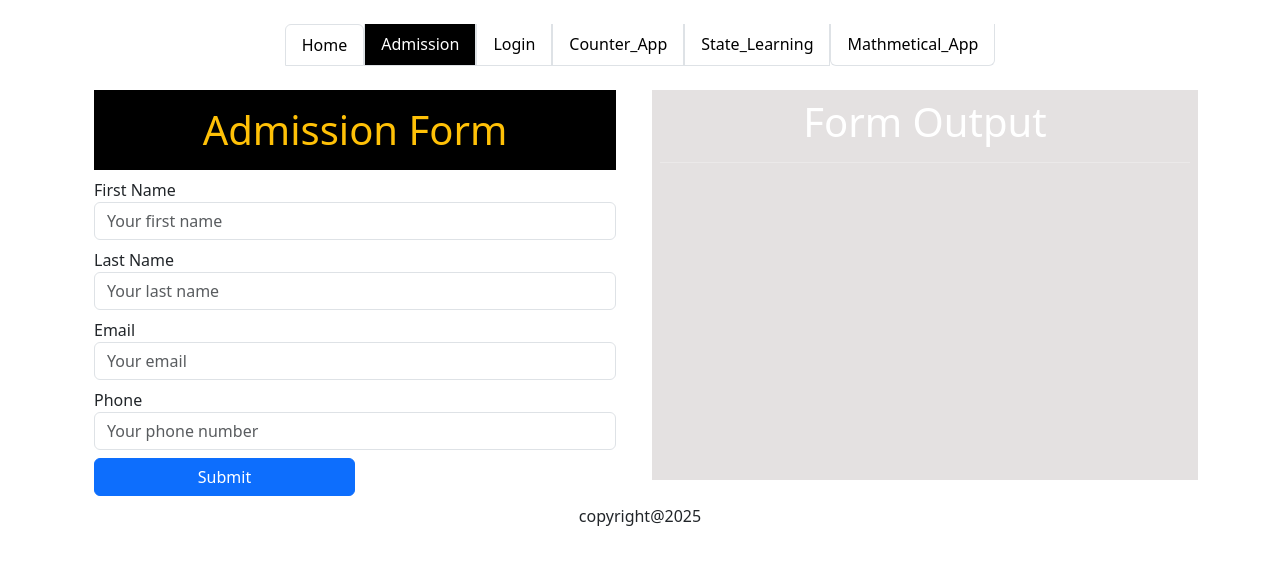
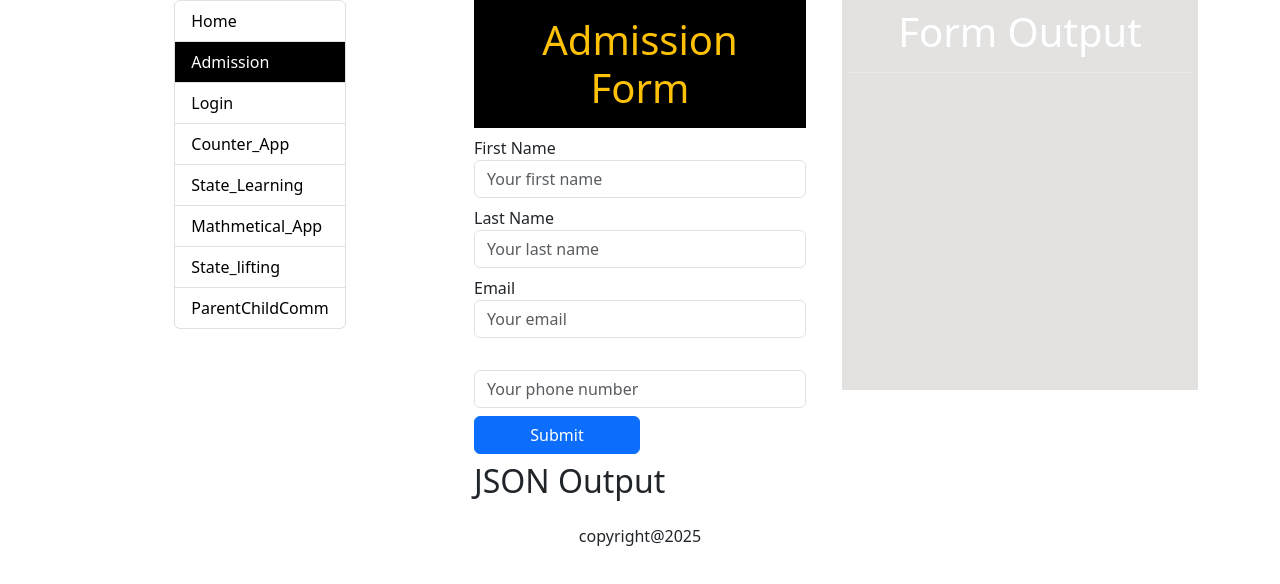
Before and after one commit to RamniwasG/react-learning-demo-app, a React (Create React App) app: page / in a window 1280 px wide. Both pictures are taken after a click on the item "Admission". Shown: the top 584 px of the page. Built offline with nearby package versions, Linux system fonts and the light colour scheme.

Commit message:
statelifting learned

```diff
--- a/src/App.js
+++ b/src/App.js
@@ -1,3 +1,4 @@
+import { useState } from 'react';
 import './App.css';
 // import CustomBtn from './button/button';
 import FormOutput from './FormOutput';
@@ -7,21 +8,25 @@ import NavigationComp from './navigation';
 import RegistrationForm from './RegistrationForm'
 import LoginComp from './login';
 import LoginOutput from './LoginOutput';
-import { useState } from 'react';
 import CounterApp from './Counter_App';
 import StateLearning from './StateLearning';
 import MathmeticalApp from './Mathmetical_App'
+import StateLifting from './stateLifting/StateLifting';
 
 
 function App() {
 
   const [selectedMenu, setSelectedMenu] = useState('Home');
 
+  const handleSelectMenuItem = (menuItem) => {
+    setSelectedMenu(menuItem)
+  }
+
   let comp = '';
   if(selectedMenu === 'Admission') {
     comp = <div className='row'>
       <div className='col-6'>
-        <RegistrationForm />
+        <RegistrationForm  formAttr={{firstName: 'First Name', lastName: 'Last Name', Email: 'Email', phone:'Phone'}} />
       </div>
       <div className='col-6'>
         <FormOutput />
@@ -29,10 +34,10 @@ function App() {
     </div>
   } else if(selectedMenu === 'Login') {
     comp = <div className='row'>
-      <div className='col-6'>
-        <LoginComp formTitle="Sign In Form" formAttr={{ username: 'Enter User Name', password: 'Enter Password '}} />
+      <div className='col-8'>
+        <LoginComp formTitle="Sign In Form" formAttr={{ username: 'Enter User Name', password: 'Enter Password'}} />
       </div>
-      <div className='col-6'>
+      <div className='col-4'>
         <LoginOutput />
       </div>
     </div>
@@ -42,16 +47,23 @@ function App() {
     comp = <StateLearning />;
   } else if(selectedMenu ==='Mathmetical_App') {
     comp = <MathmeticalApp />;
-  } else {
+  } else if(selectedMenu ==='State_lifting') {
+    comp = <StateLifting />;
+  }   else {
     comp = <h3 className='text-center'>You are at {selectedMenu} Page</h3>
   }
 
   return (
-    <div className='container pt-4'>
-      <NavigationComp selectedMenu={selectedMenu} onSetSelectedMenu={(menuItem) => setSelectedMenu(menuItem)} />
-      {comp}
+    <div className='container'>
+      <div className='row'>
+        <div className='col-4'>
+          <NavigationComp selectedMenu={selectedMenu} onSetSelectedMenu={handleSelectMenuItem} />
+        </div>
+        <div className='col-8'>
+          {comp}
+        </div>
+      </div>
       <Footer />
-
     </div>
 
 
--- a/src/Mathmetical_App.jsx
+++ b/src/Mathmetical_App.jsx
@@ -32,7 +32,7 @@ const MathmeticalApp = () => {
         <h2>Calculation Using Input Box:</h2>
         <div className='row'>
             <div className=' col-6 form-group'>
-                <label htmlFor='radius'> Enter Number</label>
+                {/* <label htmlFor='radius'> Enter Number</label> */}
                 <input type='text'
                  name='radius'
                 style={{textAlign:'center'}}
--- a/src/RegistrationForm.jsx
+++ b/src/RegistrationForm.jsx
@@ -1,8 +1,11 @@
 import React, { useState } from 'react';
 
-const ContainerComp = () => {
+const ContainerComp = ({formAttr}) => {
 
     const [userObject, setUserObject] = useState({});
+
+     const [jsonOutput, setJsonOutput] = useState("");
+
 
     const handleChange = (event) => {
         const { name, value } = event.target;
@@ -12,9 +15,13 @@ const ContainerComp = () => {
         });
     }
 
-    const handleSubmit = (e) => {
-        e.preventDefault();
-        console.log(JSON.stringify(userObject));
+    // const handleSubmit = (e) => {
+    //     e.preventDefault();
+    //     console.log(JSON.stringify(userObject));
+    // }
+
+    const printData = () => {
+        setJsonOutput(JSON.stringify(userObject));
     }
 
     return <div className='container'>
@@ -25,26 +32,34 @@ const ContainerComp = () => {
             padding: '1rem'
             }}> Admission Form
         </h1>
-        <form onSubmit={handleSubmit}>
+        {/* onSubmit={handleSubmit} */}
+        <form>
             <div className='form-group'>
-                <label htmlFor='fname'>First Name</label>
+                <label htmlFor='fname'> {formAttr.firstName}</label>
                 <input type='text' id='fname' name='fname' className='form-control mb-2' placeholder='Your first name' onChange={handleChange} />
             </div>
             <div className='form-group'>
-                <label htmlFor='lname'>Last Name</label>
+                <label htmlFor='lname'>{formAttr.lastName}</label>
                 <input type='text' id='lname' name='lname' className='form-control mb-2' placeholder='Your last name' onChange={handleChange} />
             </div>
             <div className='form-group'>
-                <label htmlFor='email'>Email</label>
+                <label htmlFor='email'>{formAttr.Email}</label>
                 <input type='text' id='email' name='email' className='form-control mb-2' placeholder='Your email' onChange={handleChange} />
             </div>
             <div className='form-group'>
-                <label htmlFor='phone'>Phone</label>
+                <label htmlFor='phone'>{formAttr.Phone}</label>
                 <input type='text' id='phone' name='phone' className='form-control mb-2' placeholder='Your phone number' onChange={handleChange} />
             </div>
 
-            <button type="submit" className="btn btn-primary mb-2 w-50">Submit</button>
+            <button type="button" onClick={printData} className="btn btn-primary mb-2 w-50">Submit</button>
         </form>
+
+        <div className="row">
+          <div className='col-12'>
+            <h2>JSON Output</h2>
+            <pre>{jsonOutput}</pre>
+          </div>
+        </div>
     </div>
 }
 
--- a/src/StateLearning.jsx
+++ b/src/StateLearning.jsx
@@ -30,9 +30,9 @@ const StateLearning = () => {
             <label htmlFor='radius'>Radius</label>
             <input type='text' name='radius' className='form-control w-50' placeholder='enter radius' onChange={handleRadiusChange} value={radius} />
         </div>
-        <button type='button' className='btn btn-secondary btn-md w-50 mt-3' onClick={handleCalculateClick}>Calculate</button>
+        <button type='button' className='btn text-primary btn-info  btn-md w-50 mt-3' onClick={handleCalculateClick}>Calculate</button>
         <div className='mt-3'>
-            <b>Result:</b> {area}
+            <b>Result:</b> {area} <hr />
          </div>
     </div>
 }
--- a/src/login.jsx
+++ b/src/login.jsx
@@ -5,6 +5,8 @@ const LoginComp = ({ formTitle, formAttr }) => {
 
     // const [loginObject, setLoginObject] = useState({});
      const [loginObject, setLoginObject] = useState({});
+
+     const [jsonOutput, setJsonOutput] = useState("")
 
     const handleChange = (event) => {
         const { name, value } = event.target;
@@ -17,7 +19,11 @@ const LoginComp = ({ formTitle, formAttr }) => {
 
     const handleSubmit = (e) => {
          e.preventDefault();
-         console.log(JSON.stringify(loginObject));
+        //  console.log(JSON.stringify(loginObject));
+    }
+
+    const printJson = () => {
+        setJsonOutput(JSON.stringify(loginObject))
     }
 
     // const h1Style = {
@@ -38,9 +44,16 @@ const LoginComp = ({ formTitle, formAttr }) => {
             <div className='form-group'>
                 <label htmlFor='password'>{formAttr.password}</label>
                 <input type='password' id='password' name='password' className='form-control mb-2' placeholder='Your password' onChange={handleChange}  />
-                <button type="submit" className="btn btn-primary mb-2 w-50">Submit</button>
+                {/* <button type="submit" className="btn btn-primary mb-2 w-50">Submit</button> */}
+                <button onClick={printJson} className='btn btn-info mb-2 w-50'> Print JSON</button>
             </div>
         </form>
+        <div className="row">
+          <div className='col-12'>
+            <h2>JSON Output</h2>
+            <pre>{jsonOutput}</pre>
+          </div>
+        </div>
     </div>
 }
 
--- a/src/navigation.jsx
+++ b/src/navigation.jsx
@@ -1,10 +1,13 @@
 import React from 'react';
 
-const menuList = ['Home', 'Admission', 'Login', 'Counter_App', 'State_Learning', 'Mathmetical_App']
+const menuList = ['Home', 'Admission', 'Login', 'Counter_App',
+        'State_Learning', 'Mathmetical_App', 'State_lifting',
+        'ParentChildComm',
+    ]
 
 const NavigationComp = ({ selectedMenu, onSetSelectedMenu }) => {
     return <div className='d-flex justify-content-center mb-4'>
-        <ul className='list-group d-flex flex-row'>
+        <ul className='list-group d-flex flex-col'>
             {menuList.map((menuItem) => {
                 return <li
                     key={menuItem}
--- /dev/null
+++ b/src/stateLifting/CalcCubeArea.jsx
@@ -0,0 +1,16 @@
+const CalculateCubeArea = ({ width, height, length, result1, onAreaCalcResult }) => {
+
+    const handleBtnClick = () => {
+        let result = length * width * height;
+        onAreaCalcResult(result)
+    }
+
+    return <div>
+        <h2>Area of Cube</h2>
+        <p>length: {length}, width: {width}, height: {height}</p>
+         <p>= {result1}</p>
+        <button className="btn btn-primary" onClick={handleBtnClick}>Calculate Area</button>
+    </div>
+}
+
+export default CalculateCubeArea;
--- /dev/null
+++ b/src/stateLifting/CalcRectangleArea.jsx
@@ -0,0 +1,19 @@
+// import { useState } from 'react';
+
+const CalculateRectangleArea = ({ width, height, onAreaCalcResult, result2 }) => {
+    // const [width] = useState(10);
+    // const [height] = useState(4);
+
+    const handleBtnClick = () => {
+        let result = width * height;
+        onAreaCalcResult(result)
+    }
+
+    return <div>
+        <h2>Area of Rectangle</h2>
+        <p>= {result2}</p>
+        <button className="btn btn-primary" onClick={handleBtnClick}>Calculate Area</button>
+    </div>
+}
+
+export default CalculateRectangleArea;
--- /dev/null
+++ b/src/stateLifting/StateLifting.jsx
@@ -0,0 +1,46 @@
+import { useState } from 'react';
+
+import CalculateRectangleArea from "./CalcRectangleArea";
+import CalculateCubeArea from "./CalcCubeArea";
+
+const StateLifting = () => {
+
+    const [length] = useState(5);
+    const [width] = useState(10);
+    const [height] = useState(4);
+    const [result1, setResult1] = useState(0);
+    const [result2, setResult2] = useState(0);
+
+    const handleCalcAreaOfRectangle = (result) => {
+        setResult2(result)
+    }
+
+    const handleCalcAreaOfCube = (result) => {
+        setResult1(result)
+    }
+
+    return <div className="p-3">
+        <h1 className="text-center">State lifting</h1>
+        <div className='row d-flex'>
+            <div className='col-6'>
+                <CalculateRectangleArea
+                    width={width}
+                    height={height}
+                    onAreaCalcResult={handleCalcAreaOfRectangle}
+                    result2={result1}
+                />
+            </div>
+            <div className='col-6'>
+                <CalculateCubeArea
+                    length={length}
+                    width={width}
+                    height={height}
+                    onAreaCalcResult={handleCalcAreaOfCube}
+                    result1={result2}
+                />
+            </div>
+        </div>
+    </div>
+}
+
+export default StateLifting;
```
Also changed, not shown: src/Counter_App.jsx (+3 -4 lines).
